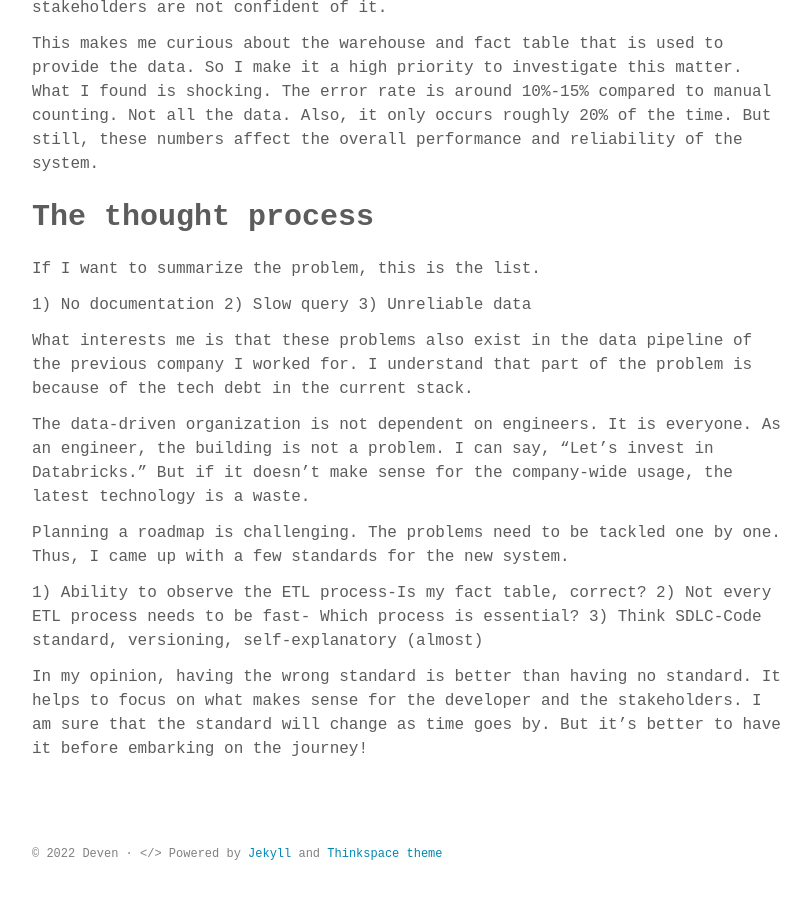
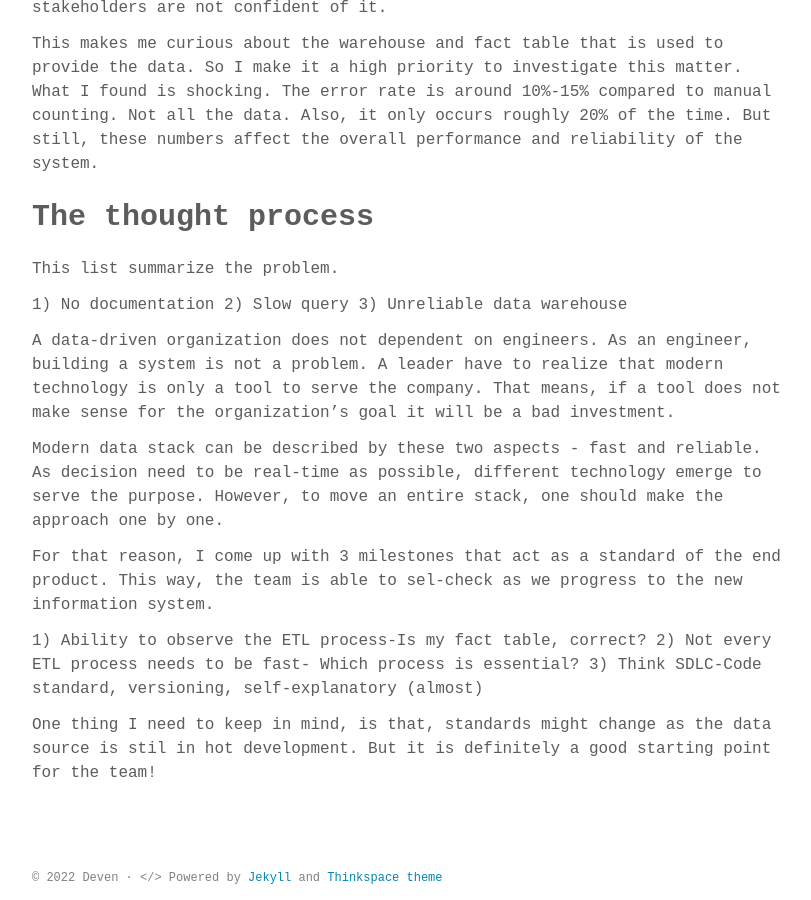
Before and after one commit to devennn/devennn.github.io, a Jekyll site: the page built from _posts/2022-09-02-modernize-hospital-information-system.md, in a window 1280 px wide and 900 px high, scrolled down 1026 px. Shown: the whole window, without its empty margins (232-1043 px from the left). Built offline with Jekyll 4.4.1, drawn with Linux system fonts in a browser that asks for light colours; some web fonts are replaced; some of the changed text lies outside the part shown.

Commit message:
Update 2022-09-02-modernize-hospital-information-system.md

```diff
--- a/_posts/2022-09-02-modernize-hospital-information-system.md
+++ b/_posts/2022-09-02-modernize-hospital-information-system.md
@@ -5,7 +5,7 @@ title: Modernizing Hospital Information System -Thought Process
 
 I was fortunate to join a healthcare company in the middle of this year. My hopes are high as I was informed during the interview that my role focuses a lot on building data systems.
 
-A few days after I joined, I was bewildered by the amount of work needed. The problems are these:
+One week after I joined, I was bewildered by the amount of work needed. The problems are these:
 
 1) Hospital just changed to a new medical records system.
 2) Previous analysts and engineers have left the company.
@@ -29,20 +29,20 @@ This makes me curious about the warehouse and fact table that is used to provide
 
 # The thought process
 
-If I want to summarize the problem, this is the list.
+This list summarize the problem.
 
 1) No documentation
 2) Slow query
-3) Unreliable data
+3) Unreliable data warehouse
 
-What interests me is that these problems also exist in the data pipeline of the previous company I worked for. I understand that part of the problem is because of the tech debt in the current stack.
+A data-driven organization does not dependent on engineers. As an engineer, building a system is not a problem. A leader have to realize that modern technology is only a tool to serve the company. That means, if a tool does not make sense for the organization's goal it will be a bad investment.
 
-The data-driven organization is not dependent on engineers. It is everyone. As an engineer, the building is not a problem. I can say, "Let's invest in Databricks." But if it doesn't make sense for the company-wide usage, the latest technology is a waste.
+Modern data stack can be described by these two aspects - fast and reliable. As decision need to be real-time as possible, different technology emerge to serve the purpose. However, to move an entire stack, one should make the approach one by one.
 
-Planning a roadmap is challenging. The problems need to be tackled one by one. Thus, I came up with a few standards for the new system.
+For that reason, I come up with 3 milestones that act as a standard of the end product. This way, the team is able to sel-check as we progress to the new information system.
 
 1) Ability to observe the ETL process-Is my fact table, correct?
 2) Not every ETL process needs to be fast- Which process is essential?
 3) Think SDLC-Code standard, versioning, self-explanatory (almost)
 
-In my opinion, having the wrong standard is better than having no standard. It helps to focus on what makes sense for the developer and the stakeholders. I am sure that the standard will change as time goes by. But it's better to have it before embarking on the journey!
+One thing I need to keep in mind, is that, standards might change as the data source is stil in hot development. But it is definitely a good starting point for the team!
```
